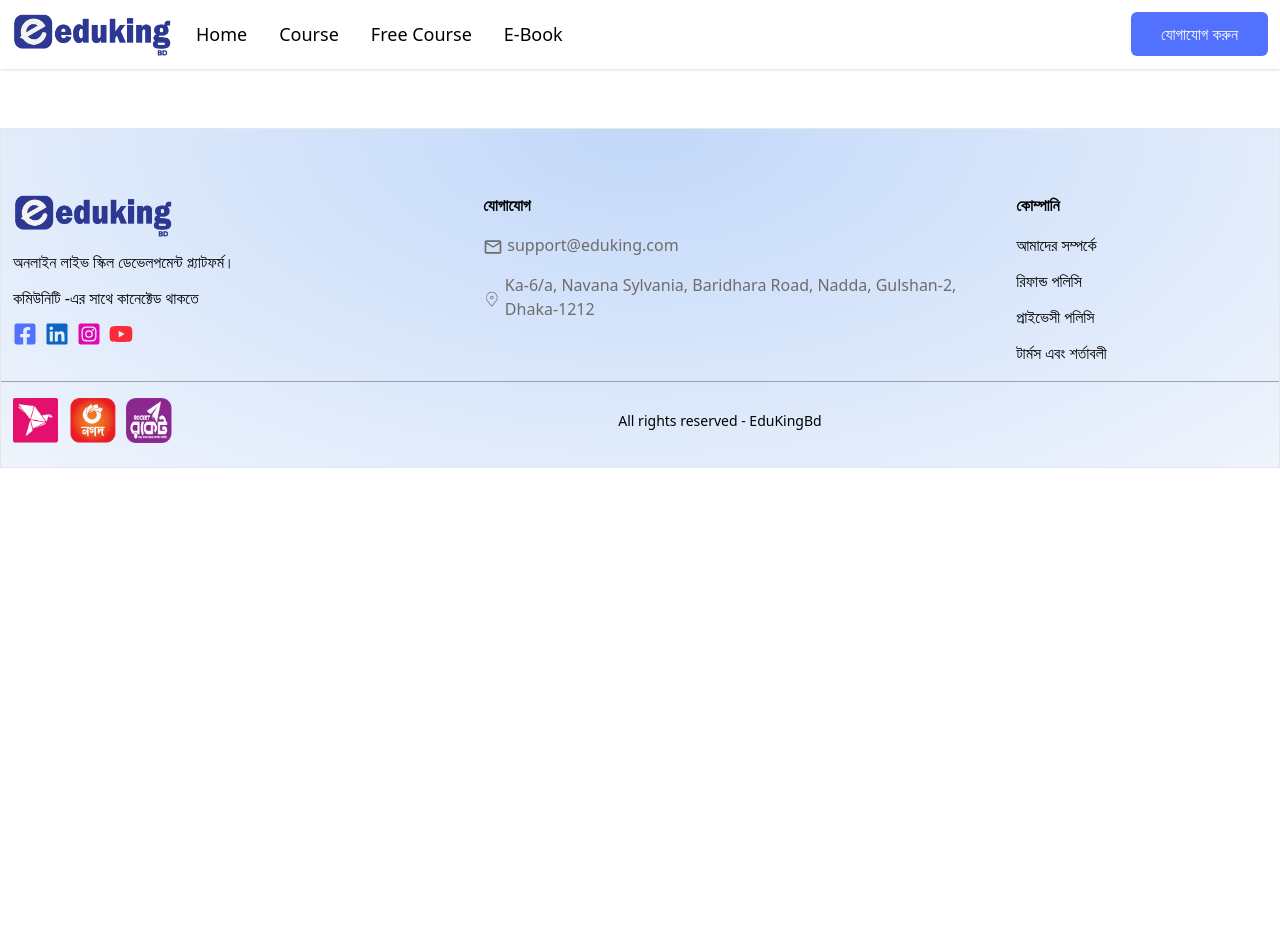
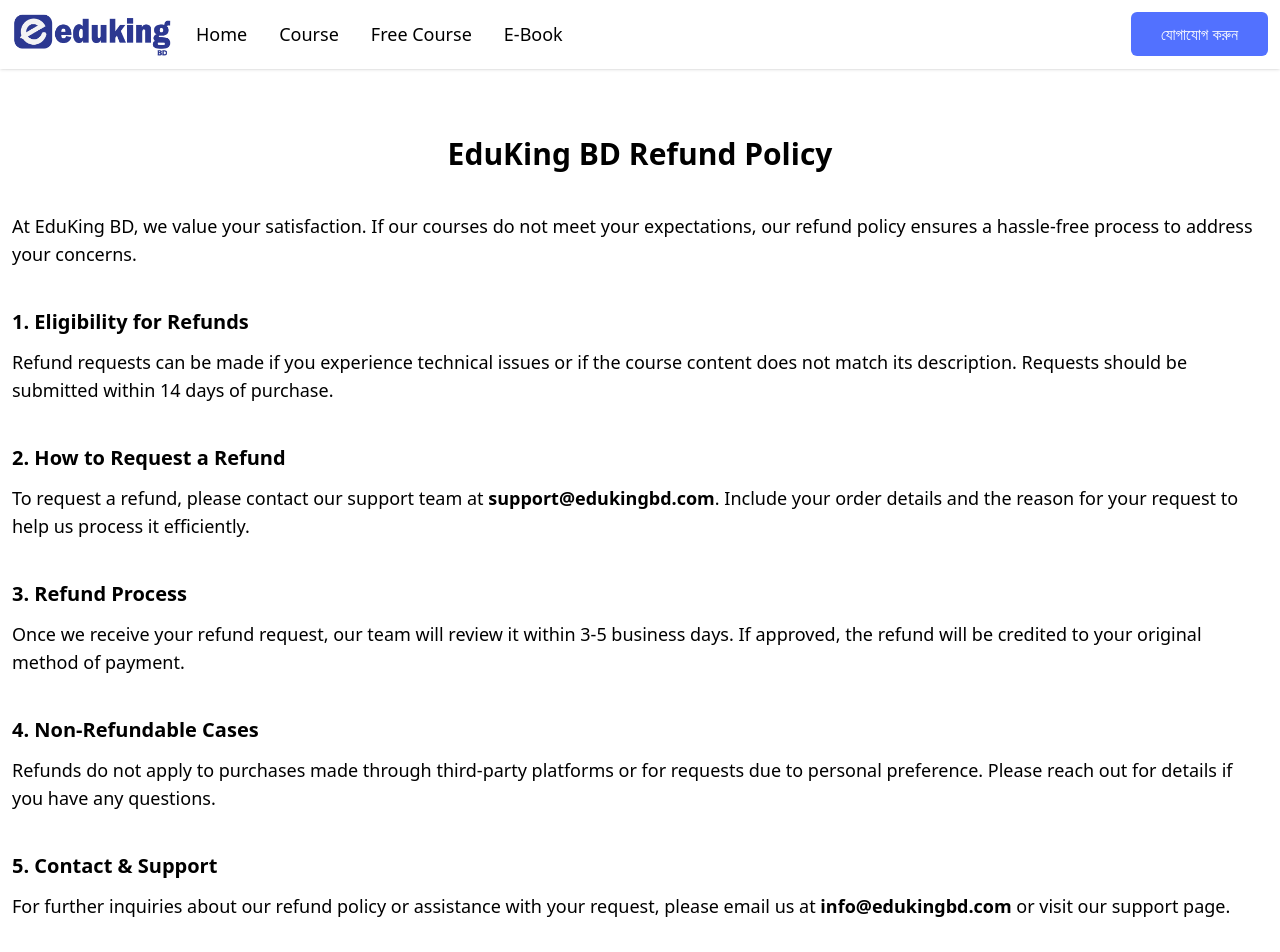
Before and after one commit to mdarmankhan6252/abbas-project, a React (Vite) app: page /refund-policy in a window 1280 px wide. Shown: the top 952 px of the page. Before the commit the page ends 800 px from the top, so only its background shows below. Built offline with nearby package versions, Linux system fonts and the light colour scheme.

Commit message:
I have added refund policy page

```diff
--- /dev/null
+++ b/src/pages/about-us/AboutBanner.jsx
@@ -0,0 +1,25 @@
+
+const AboutBanner = () => {
+   return (
+      <div className="max-w-7xl mx-auto px-3 my-10">
+         <div className="relative">
+            <img
+               src="https://iili.io/2p2UZAv.jpg"
+               alt="Banner"
+               className="w-full h-64 object-cover rounded-t-lg"
+            />
+            <div className="absolute inset-0 bg-black opacity-50 rounded-t-lg"></div>
+            <div className="absolute inset-0 flex flex-col justify-center items-center text-white">
+               <h2 className="text-3xl md:text-4xl font-bold pb-3">EduKing BD</h2>
+               <p>An online educational platform in Bangladesh.</p>
+            </div>
+         </div>
+         <section className="bg-white shadow-md rounded-lg p-6 mt-4">
+            <h1 className="text-3xl font-bold text-gray-800 mb-4">About Us</h1>
+            <p className="text-gray-600 mb-4">EduKing BD believes that knowledge alone is not enough - real skills can bring about real change. That's why we've created Bangladesh's first full-fledged e-learning platform, where our goal is not just to educate students, but to make them truly skilled. Our mission is very clear: to make skills acquisition easy, effective and fruitful.</p>
+         </section>
+      </div>
+   );
+};
+
+export default AboutBanner;
--- a/src/pages/about-us/AboutUs.jsx
+++ b/src/pages/about-us/AboutUs.jsx
@@ -1,7 +1,13 @@
+import AboutBanner from "./AboutBanner";
+import Goal from "./Goal";
+import Why from "./Why";
+
 const AboutUs = () => {
    return (
-      <div>
-
+      <div className="max-w-7xl mx-auto px-3 my-10">
+         <AboutBanner />
+         <Why />
+         <Goal />
       </div>
    );
 };
--- /dev/null
+++ b/src/pages/about-us/Goal.jsx
@@ -0,0 +1,20 @@
+const Goal = () => {
+   return (
+      <section className="py-12 bg-gray-50">
+         <div className="container mx-auto px-4">
+            <h1 className="text-4xl font-bold text-center mb-6">Our Goal</h1>
+            <p className="text-lg text-gray-700 text-center mb-6">
+               To create a self-reliant and skilled generation who are confident, independent, and able to establish themselves in the competitive job market.
+            </p>
+            <p className="text-xl font-semibold text-center text-indigo-600 mb-6">
+               Join EduKing BD today!
+            </p>
+            <p className="text-lg text-gray-700 text-center">
+               The world is moving forward, are you ready? Start your skills development journey with EduKing BD and stay ahead in the competition. Let's build a skilled, empowered, and successful future together!
+            </p>
+         </div>
+      </section>
+   );
+};
+
+export default Goal;
--- /dev/null
+++ b/src/pages/about-us/Why.jsx
@@ -0,0 +1,37 @@
+const Why = () => {
+   return (
+      <div className="py-12 bg-gray-50">
+         <div className="max-w-7xl mx-auto px-4 sm:px-6 lg:px-8">
+            <h2 className="text-3xl font-extrabold text-gray-900 mb-8">Why EduKing BD?</h2>
+            <div className="grid grid-cols-1 md:grid-cols-2 gap-8">
+               <div className="bg-white p-6 rounded-lg shadow hover:shadow-lg transition-shadow">
+                  <h3 className="text-xl font-bold mb-2">Hands-on Learning</h3>
+                  <p className="text-gray-700">
+                     Our courses are not just theoretical. We help you develop skills through assignments, projects, and real-world experiences.
+                  </p>
+               </div>
+               <div className="bg-white p-6 rounded-lg shadow hover:shadow-lg transition-shadow">
+                  <h3 className="text-xl font-bold mb-2">Supportive Learning Community</h3>
+                  <p className="text-gray-700">
+                     Every student becomes part of our active community, where students, mentors, and professionals learn and grow together.
+                  </p>
+               </div>
+               <div className="bg-white p-6 rounded-lg shadow hover:shadow-lg transition-shadow">
+                  <h3 className="text-xl font-bold mb-2">Industry-Relevant Skills</h3>
+                  <p className="text-gray-700">
+                     Our courses are designed in line with technological advancements, which help students acquire practical and earning skills.
+                  </p>
+               </div>
+               <div className="bg-white p-6 rounded-lg shadow hover:shadow-lg transition-shadow">
+                  <h3 className="text-xl font-bold mb-2">Post-Learning Guidance</h3>
+                  <p className="text-gray-700">
+                     We not only teach courses, but also show the way to career success, freelancing opportunities, and personal development.
+                  </p>
+               </div>
+            </div>
+         </div>
+      </div>
+   );
+};
+
+export default Why;
--- a/src/pages/home/Banner.jsx
+++ b/src/pages/home/Banner.jsx
@@ -36,7 +36,7 @@
           custom={0}
         >
           <motion.h1 className="text-3xl md:text-4xl font-semibold" variants={textVariants} custom={1}>
-            <span className="text-primary font-bold font-serif">Eduking</span> এর লক্ষ্য সবাই হবে দক্ষ !
+            <span className="text-primary font-bold font-serif text-4xl md:text-5xl">Eduking</span> এর লক্ষ্য সবাই হবে দক্ষ !
           </motion.h1>
           <motion.p className="font-light" variants={textVariants} custom={2}>
             দক্ষতার জগতে নিজেকে এগিয়ে নেওয়ার এখনই সময়
--- a/src/pages/refund-policy/RefundPolicy.jsx
+++ b/src/pages/refund-policy/RefundPolicy.jsx
@@ -1,7 +1,45 @@
 const RefundPolicy = () => {
    return (
-      <div>
+      <div className="max-w-7xl mx-auto px-3 py-8">
+         <h2 className="md:text-3xl text-2xl font-semibold text-center py-10">EduKing BD Refund Policy</h2>
+         <p className="text-lg font-light">
+            At EduKing BD, we value your satisfaction. If our courses do not meet your expectations, our refund policy ensures a hassle-free process to address your concerns.
+         </p>
 
+         <div className="space-y-3 pt-10">
+            <h3 className="text-xl font-semibold">1. Eligibility for Refunds</h3>
+            <p className="text-lg font-light">
+               Refund requests can be made if you experience technical issues or if the course content does not match its description. Requests should be submitted within 14 days of purchase.
+            </p>
+         </div>
+
+         <div className="space-y-3 pt-10">
+            <h3 className="text-xl font-semibold">2. How to Request a Refund</h3>
+            <p className="text-lg font-light">
+               To request a refund, please contact our support team at <span className="font-semibold">support@edukingbd.com</span>. Include your order details and the reason for your request to help us process it efficiently.
+            </p>
+         </div>
+
+         <div className="space-y-3 pt-10">
+            <h3 className="text-xl font-semibold">3. Refund Process</h3>
+            <p className="text-lg font-light">
+               Once we receive your refund request, our team will review it within 3-5 business days. If approved, the refund will be credited to your original method of payment.
+            </p>
+         </div>
+
+         <div className="space-y-3 pt-10">
+            <h3 className="text-xl font-semibold">4. Non-Refundable Cases</h3>
+            <p className="text-lg font-light">
+               Refunds do not apply to purchases made through third-party platforms or for requests due to personal preference. Please reach out for details if you have any questions.
+            </p>
+         </div>
+
+         <div className="space-y-3 pt-10">
+            <h3 className="text-xl font-semibold">5. Contact & Support</h3>
+            <p className="text-lg font-light">
+               For further inquiries about our refund policy or assistance with your request, please email us at <span className="font-semibold">info@edukingbd.com</span> or visit our support page.
+            </p>
+         </div>
       </div>
    );
 };
```
